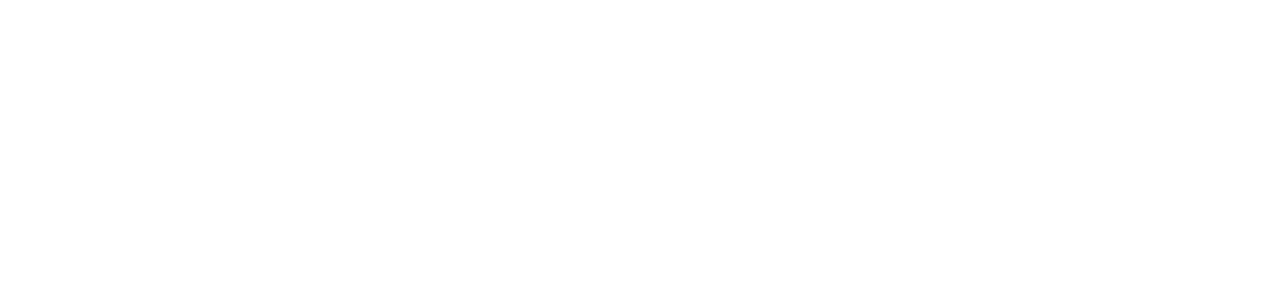
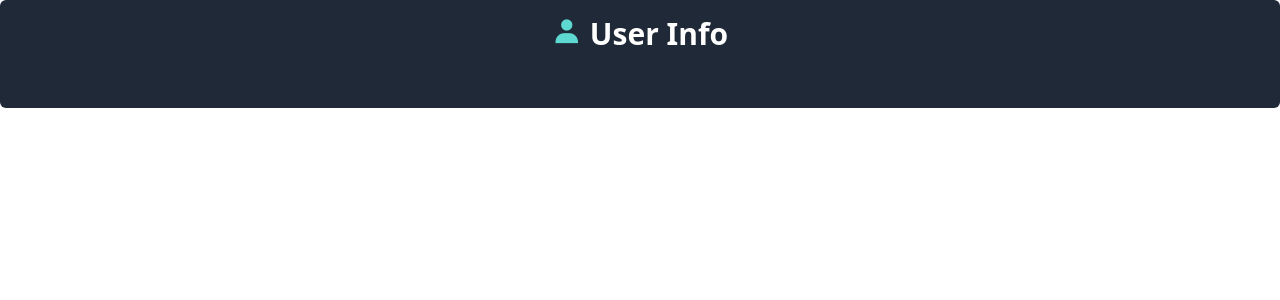
Before and after one commit to yousifwrld/graphql, a React (Vite) app: page /dashboard in a window 1280 px wide. Before the commit this address had no page. Shown: the top 300 px of the page. Built offline with nearby package versions, Linux system fonts and the light colour scheme.

Commit message:
cookies implemented

```diff
--- a/package.json
+++ b/package.json
@@ -10,12 +10,14 @@
     "preview": "vite preview"
   },
   "dependencies": {
+    "js-cookie": "^3.0.5",
     "react": "^18.3.1",
     "react-dom": "^18.3.1",
     "react-router-dom": "^6.26.2"
   },
   "devDependencies": {
     "@eslint/js": "^9.11.1",
+    "@types/js-cookie": "^3.0.6",
     "@types/react": "^18.3.10",
     "@types/react-dom": "^18.3.0",
     "@vitejs/plugin-react-swc": "^3.5.0",
--- a/src/App.tsx
+++ b/src/App.tsx
@@ -1,11 +1,13 @@
 import { BrowserRouter as Router, Route, Routes } from "react-router-dom";
 import Login from "./components/auth/Login.tsx";
+import UserInfo from "./components/dashboard/UserInfo.tsx";
 
 function App() {
   return (
     <Router>
       <Routes>
         <Route path="/" element={<Login />} />
+        <Route path="/dashboard" element={<UserInfo />} />
       </Routes>
     </Router>
   );
--- a/src/components/auth/Login.tsx
+++ b/src/components/auth/Login.tsx
@@ -1,4 +1,5 @@
 import { useState } from "react";
+import { setCookies } from "./cookies";
 
 function Login() {
   // States for usernameOrEmail and password input
@@ -45,9 +46,10 @@ function Login() {
 
       // Check if the request was successful
       if (response.ok) {
+        // Get the token from the response
         const data = await response.json();
-        console.log(data);
-
+        // Set the cookie with the token
+        setCookies(data);
         // Redirect to the dashboard
         window.location.href = "/dashboard";
       } else {
@@ -80,7 +82,7 @@ function Login() {
         <form className="space-y-6" onSubmit={handleFormSubmission}>
           <input
             type="text"
-            placeholder="01 Username or Email"
+            placeholder="01 Username/Email"
             className="w-full p-3 rounded-lg bg-gray-700 text-white placeholder-gray-400 focus:outline-none focus:ring-2 focus:ring-[#5ed9d1] transition duration-300"
             value={usernameOrEmail}
             onChange={(e) => setUsernameOrEmail(e.target.value)}
@@ -109,7 +111,7 @@ function Login() {
 
           <button
             type="submit"
-            className="w-full py-3 rounded-lg bg-gradient-to-r from-[#5ed9d1] to-[#43a19a] hover:from-[#4bbab3] hover:to-[#43a19a] text-white font-semibold shadow-lg transition-all duration-300 ease-in-out"
+            className="w-full py-3 rounded-lg bg-[#5ed9d1] hover:bg-[#47b3ab] active:bg-[#3b9690] text-white font-semibold shadow-lg transition-all duration-300 ease-in-out"
           >
             Login
           </button>
--- /dev/null
+++ b/src/components/auth/cookies.ts
@@ -0,0 +1,24 @@
+import Cookies from "js-cookie";
+
+function setCookies(value: string) {
+  console.log(value);
+  Cookies.set("token", value, { expires: 1 / 24, path: "/" });
+}
+
+function getUserIdFromCookie() {
+  // Get the token from the cookie
+  const token = Cookies.get("token");
+  // Decode the token to get the userId
+
+  if (token) {
+    // Decode then parse the payload part of the token
+    const decodedToken = JSON.parse(atob(token.split(".")[1]));
+    // Extract the userId from the token
+    const userId =
+      decodedToken["https://hasura.io/jwt/claims"]["x-hasura-user-id"];
+    console.log(userId);
+    return userId;
+  }
+}
+
+export { setCookies, getUserIdFromCookie };
--- /dev/null
+++ b/src/components/dashboard/UserInfo.tsx
@@ -0,0 +1,12 @@
+function UserInfo() {
+  return (
+    <div className="bg-gray-800 rounded-md p-4">
+      <h1 className="text-3xl font-bold text-center text-white mb-10">
+        <i className="bx bxs-user text-[#5ed9d1] mr-2"></i>
+        User Info
+      </h1>
+    </div>
+  );
+}
+
+export default UserInfo;
```
Also changed, not shown: 1 other file (tests, documents, lock files or other folders).
